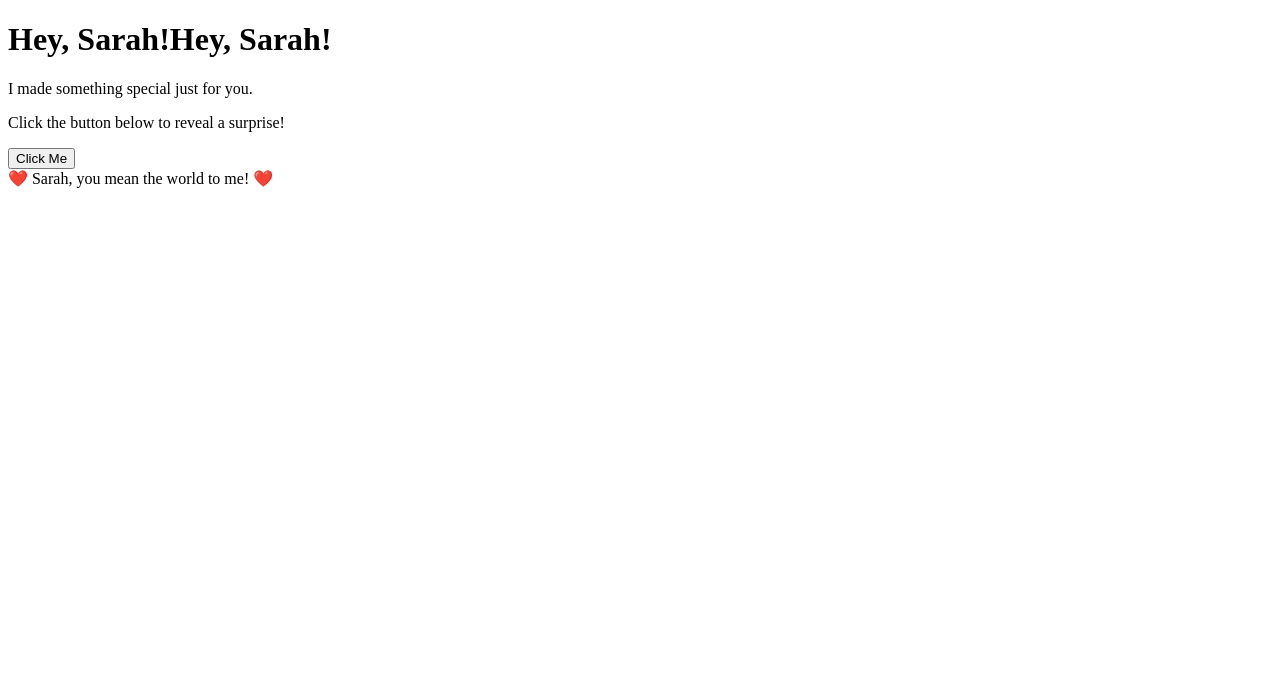
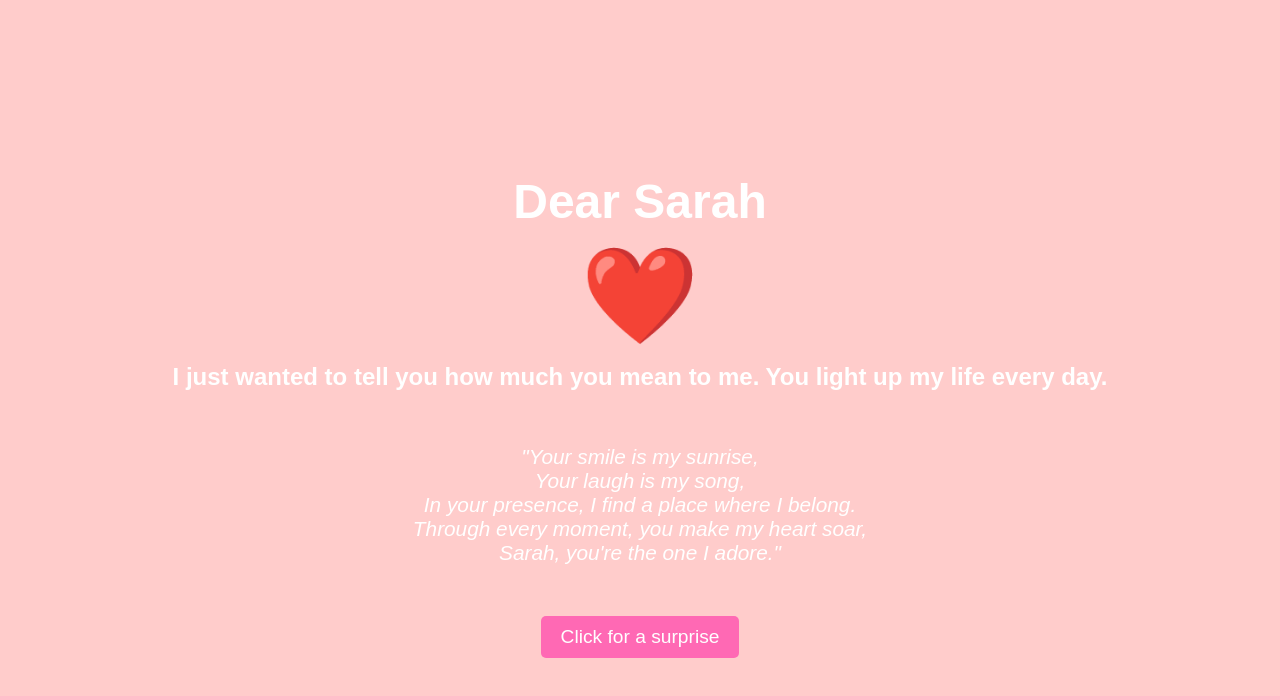
Before and after one commit to muniirr/muniirr, a plain HTML site: page index.html in a window 1280 px wide. Drawn offline with Linux system fonts and the light colour scheme.

Commit message:
Update index.html

```diff
--- a/index.html
+++ b/index.html
@@ -1,26 +1,142 @@
 <!DOCTYPE html>
 <html lang="en">
+<head>
+    <meta charset="UTF-8">
+    <meta name="viewport" content="width=device-width, initial-scale=1.0">
+    <title>For Sarah</title>
+    <style>
+        body {
+            background-color: #ffcccb;
+            font-family: 'Arial', sans-serif;
+            text-align: center;
+            margin: 0;
+            padding: 0;
+            display: flex;
+            justify-content: center;
+            align-items: center;
+            height: 100vh;
+            flex-direction: column;
+            overflow: hidden;
+            position: relative;
+        }
+        h1 {
+            color: #fff;
+            font-size: 3em;
+            margin-bottom: 20px;
+        }
+        .heart {
+            font-size: 5em;
+            color: #ff69b4;
+            animation: pulse 1.5s infinite;
+        }
+        @keyframes pulse {
+            0% {
+                transform: scale(1);
+            }
+            50% {
+                transform: scale(1.2);
+            }
+            100% {
+                transform: scale(1);
+            }
+        }
+        .message {
+            font-size: 1.5em;
+            color: #fff;
+            font-weight: bold;
+            margin-top: 20px;
+        }
+        .poetry {
+            font-size: 1.3em;
+            color: #fff;
+            font-style: italic;
+            margin-top: 30px;
+            animation: fadeIn 3s ease-in-out;
+        }
+        @keyframes fadeIn {
+            0% {
+                opacity: 0;
+            }
+            100% {
+                opacity: 1;
+            }
+        }
+        .button {
+            background-color: #ff69b4;
+            border: none;
+            padding: 10px 20px;
+            color: white;
+            font-size: 1.2em;
+            cursor: pointer;
+            margin-top: 30px;
+            border-radius: 5px;
+            transition: background-color 0.3s, transform 0.2s;
+        }
+        .button:hover {
+            background-color: #ff1493;
+            transform: scale(1.1);
+        }
+        .hidden {
+            display: none;
+            margin-top: 30px;
+            text-align: center;
+            animation: fadeIn 2s ease-in-out;
+        }
+        .hidden img {
+            width: 150px;
+            margin: 20px auto;
+            animation: pulse 1.5s infinite;
+        }
+        @keyframes fadeIn {
+            0% {
+                opacity: 0;
+            }
+            100% {
+                opacity: 1;
+            }
+        }
+    </style>
+</head>
+<body>
+    <h1>Dear Sarah</h1>
+    <div class="heart">❤️</div>
+    <p class="message">I just wanted to tell you how much you mean to me. You light up my life every day.</p>
+    <p class="poetry">
+        "Your smile is my sunrise, <br>
+        Your laugh is my song, <br>
+        In your presence, I find a place where I belong. <br>
+        Through every moment, you make my heart soar, <br>
+        Sarah, you're the one I adore."
+    </p>
+    <button class="button" onclick="revealSurprise()">Click for a surprise</button>
 
-<head>
-  <meta charset="UTF-8">
-  <meta name="viewport" content="width=device-width, initial-scale=1.0">
-  <title>For Sarah</title>
-  <link rel="stylesheet" href="styles.css">
-</head>
+    <div class="hidden" id="reveal">
+        <img src="https://img.icons8.com/emoji/96/red-heart.png" alt="Heart">
+        <p class="message">
+            "You are my world, my everything. <br>
+            Every day with you feels like a dream come true. <br>
+            I can't wait to create endless beautiful memories with you. ❤️"
+        </p>
+        <!-- Romantic Arabic Music -->
+        <audio id="romanticMusic" src="https://www.chosic.com/wp-content/uploads/2021/02/Romantic-Arabic-Music.mp3" preload="auto"></audio>
+    </div>
 
-<body>
-  <div class="container">
-    <h1 id="typewriter" class="fade-in">Hey, Sarah!</h1>
-    <p class="fade-in" style="animation-delay: 1s;">I made something special just for you.</p>
-    <p class="fade-in" style="animation-delay: 2s;">Click the button below to reveal a surprise!</p>
-    <button onclick="showMessage()" class="fade-in" style="animation-delay: 3s;">Click Me</button>
-    <div id="message" class="message hidden fade-in" style="animation-delay: 4s;">❤️ Sarah, you mean the world to me! ❤️</div>
-    <div class="hearts">
-      <!-- Hearts will be animated here -->
-    </div>
-  </div>
+    <script>
+        function revealSurprise() {
+            const hiddenDiv = document.getElementById('reveal');
+            const button = document.querySelector('.button');
+            const music = document.getElementById('romanticMusic');
 
-  <script src="script.js"></script>
+            // Reveal the hidden content
+            hiddenDiv.style.display = 'block';
+
+            // Change button text and disable it
+            button.innerText = "You're so special! ❤️";
+            button.disabled = true;
+
+            // Play romantic music
+            music.play();
+        }
+    </script>
 </body>
-
 </html>
```
